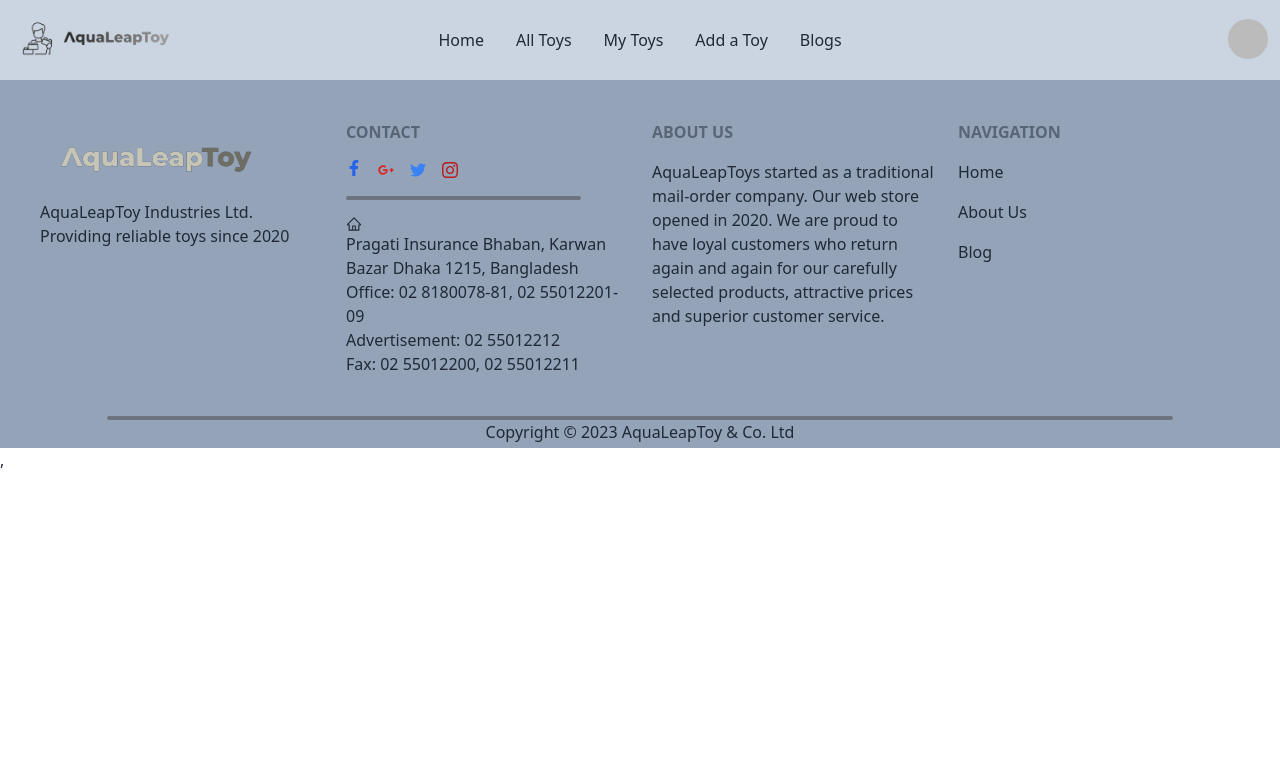
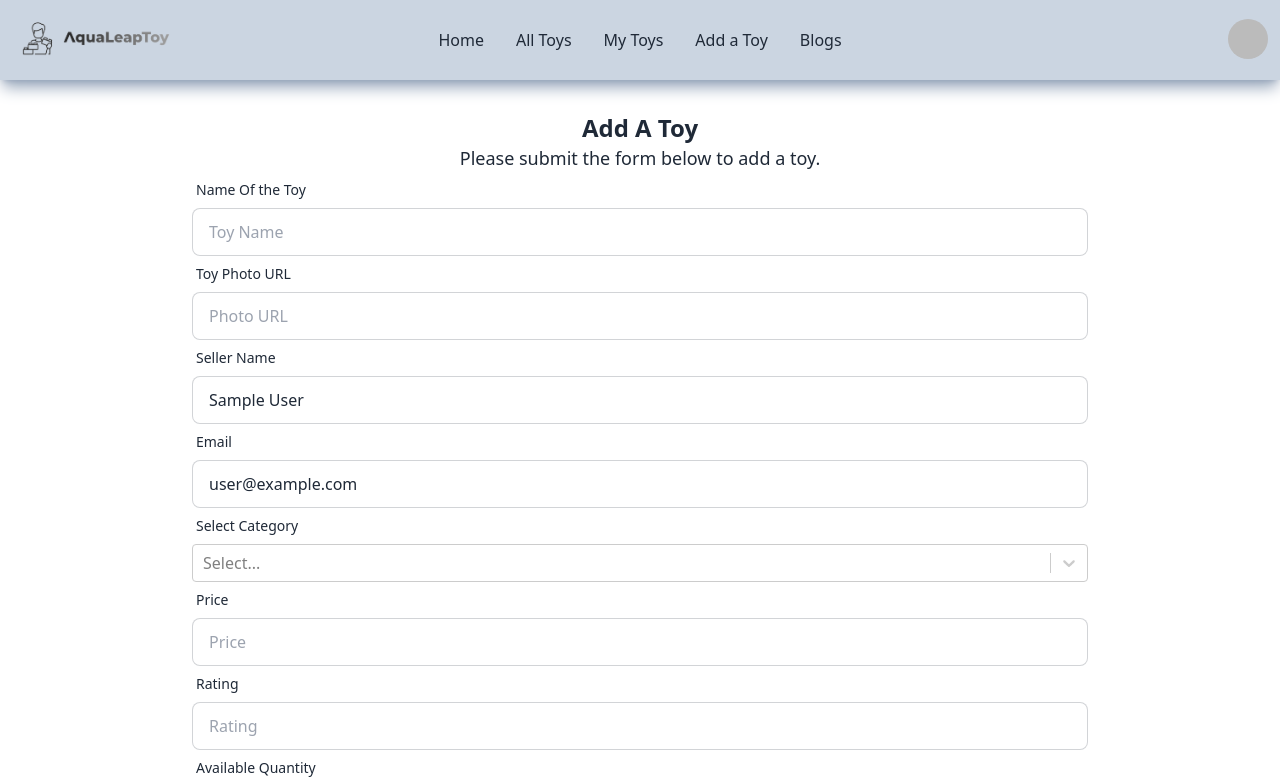
Before and after one commit to hasanisokay/AquaLeapToy-Client-Side, a React (Vite) app: page /add-toy in a window 1280 px wide. Shown: the top 784 px of the page. Built offline with nearby package versions, Linux system fonts and the light colour scheme; no server answers; sample sign-in values are in the browser's storage.

Commit message:
add a toy added

```diff
--- a/package.json
+++ b/package.json
@@ -19,6 +19,7 @@
     "react-dom": "^18.2.0",
     "react-icons": "^4.8.0",
     "react-router-dom": "^6.11.2",
+    "react-select": "^5.7.3",
     "sort-by": "^1.2.0",
     "sweetalert2": "^11.7.5",
     "swiper": "^9.3.2",
--- a/src/Pages/AddAToy.jsx
+++ b/src/Pages/AddAToy.jsx
@@ -1,9 +1,107 @@
-import React from 'react';
+import React, { useContext, useState } from 'react';
+import { AuthContext } from '../AuthProvider/AuthProvider';
+import CreatableSelect from "react-select/creatable";
 
 const AddAToy = () => {
+    const { user } = useContext(AuthContext);
+    const [selectedOption, setSelectedOption] = useState(null);
+    const options = [
+        { value: "OutdoorToy", label: "OutdoorToy" },
+        { value: "Vehicle", label: "Vehicle" },
+        { value: "BuildingBlocks", label: "BuildingBlocks" },
+        { value: "ArtsAndCrafts", label: "ArtsAndCrafts" },
+        { value: "Puzzle", label: "Puzzle" },
+        { value: "Doll", label: "Doll" },
+        { value: "BoardGames", label: "BoardGames" },
+        { value: "Science", label: "Science" },
+      ];
+    const handleAddToy = (e) => {
+        e.preventDefault()
+        const form = e.target;
+        const toyName = form.toyName.value;
+        const photoURL = form.photoURL.value;
+        const sellerName = form.sellerName.value;
+        const email = form.email.value;
+        const price = form.price.value;
+        const rating = form.rating.value;
+        const quantity = form.quantity.value;
+        const description = form.description.value;
+        const time = new Date()
+        const category = selectedOption.map(select=>select.value)
+        const input = { toyName, photoURL, sellerName, email, price, rating, quantity, description, time, category }
+        console.log(input);
+    }
+
     return (
-        <div>
+        <div className='lg:my-8 my-4'>
+            <h1 className='text-2xl text-center font-semibold'>Add A Toy</h1>
+            <p className='text-lg text-center'>Please submit the form below to add a toy.</p>
+            <form onSubmit={handleAddToy} className='lg:w-[70%] mx-auto'>
+                <div className="form-control">
+                    <label className="label">
+                        <span className="label-text">Name Of the Toy</span>
+                    </label>
+                    <input type="text" name='toyName' placeholder="Toy Name" className="input input-bordered" />
+                </div>
+                <div className="form-control">
+                    <label className="label">
+                        <span className="label-text">Toy Photo URL</span>
+                    </label>
+                    <input type="url" name='photoURL' placeholder="Photo URL" className="input input-bordered" />
+                </div>
+                <div className="form-control">
+                    <label className="label">
+                        <span className="label-text">Seller Name</span>
+                    </label>
+                    <input type="text" name='sellerName' placeholder="Seller" defaultValue={user.displayName} className="input input-bordered" />
+                </div>
+                <div className="form-control">
+                    <label className="label">
+                        <span className="label-text">Email</span>
+                    </label>
+                    <input type="email" name='email' placeholder="Email" defaultValue={user.email} className="input input-bordered" />
+                </div>
+                <div>
+                <label className="label">
+                        <span className="label-text">Select Category</span>
+                    </label>
+                <CreatableSelect
+                   className=""
+                    defaultValue={selectedOption}
+                    onChange={setSelectedOption}
+                    options={options}
+                    isMulti
+                />
+                </div>
+                <div className="form-control">
+                    <label className="label">
+                        <span className="label-text">Price</span>
+                    </label>
+                    <input type="number" name='price' placeholder="Price" className="input input-bordered" />
+                </div>
+                <div className="form-control">
+                    <label className="label">
+                        <span className="label-text">Rating</span>
+                    </label>
+                    <input type="number" name='rating' placeholder="Rating" className="input input-bordered" />
+                </div>
+                <div className="form-control">
+                    <label className="label">
+                        <span className="label-text">Available Quantity</span>
+                    </label>
+                    <input type="number" name='quantity' placeholder="Available Quantity" className="input input-bordered" />
+                </div>
+                <div className="form-control">
+                    <label className="label">
+                        <span className="label-text">Description</span>
+                    </label>
+                    <input type="text" name='description' placeholder="Description" className="input input-bordered" />
+                </div>
+                <div className='mt-4'>
+                <input type="submit" value="Add Toy" className='btn' />
+                </div>
 
+            </form>
         </div>
     );
 };
--- a/src/Pages/ErrorPage.jsx
+++ b/src/Pages/ErrorPage.jsx
@@ -1,6 +1,6 @@
 import React from 'react';
 import { Link, useRouteError } from 'react-router-dom';
-import errorLottieFile from "../../public/error.json"
+import errorLottieFile from "../assets/jsonLottieFiles/error.json"
 import Lottie from "lottie-react";
 const ErrorPage = () => {
     const {error, status} = useRouteError()
--- a/src/Routes/PrivateRoute.jsx
+++ b/src/Routes/PrivateRoute.jsx
@@ -2,7 +2,7 @@ import React, { useContext } from 'react';
 import { AuthContext } from '../AuthProvider/AuthProvider';
 import { Navigate, useLocation } from 'react-router-dom';
 import Lottie from "lottie-react";
-import loadingJson from "../../public/loading.json"
+import loadingJson from "../assets/jsonLottieFiles/loading.json"
 
 
 const PrivateRoute = ({children}) => {
--- a/src/components/Homepage/Homepage.jsx
+++ b/src/components/Homepage/Homepage.jsx
@@ -21,7 +21,7 @@ const Homepage = () => {
     const swiperParams = {
         // Swiper options here
         autoplay: {
-            delay: 30000, // Delay between slides in milliseconds
+            delay: 3000, // Delay between slides in milliseconds
             disableOnInteraction: false, // Continue autoplay after user interaction
         },
     };
```
Also changed, not shown: src/assets/jsonLottieFiles/error.json (renamed from public/error.json), src/assets/jsonLottieFiles/loading.json (renamed from public/loading.json), 1 other file (tests, documents, lock files or other folders).
